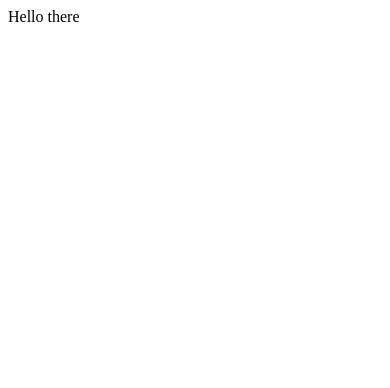
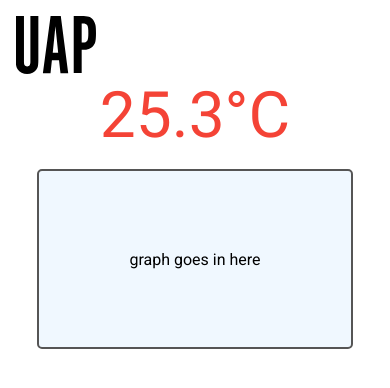
Before and after one commit to oliverwinburn/DIS12_IA2, a website: page pages/index.html in a window 390 px wide. Drawn offline with Linux system fonts and the light colour scheme; files that its build step writes are made by us from their sources.

Commit message:
generic boring web page (responsive!)

```diff
--- /dev/null
+++ b/css/global.css
@@ -0,0 +1,44 @@
+body, html {
+    margin: 0px;
+    font-family: Roboto;
+}
+
+.header {
+    display: flex;
+    flex-direction: column;
+}
+
+.logo img {
+    width: 5rem;
+    padding-left: 1rem;
+    padding-top: 1rem;
+}
+
+.content {
+    display: flex;
+    flex-direction: column;
+    align-items: center;
+    justify-content: flex-start;
+    flex-wrap: nowrap;
+    gap: 1rem;
+}
+
+.temp-display {
+    font-size: 4rem;
+}
+
+.alarm {
+    color: #f44336;
+}
+
+.chart {
+    background-color: aliceblue;
+    width: 80%;
+    max-width: 40rem;
+    aspect-ratio: 16/9;
+    border: 2px solid #555;
+    border-radius: 5px;
+    display: flex;
+    align-items: center;
+    justify-content: center;
+}
--- a/pages/index.html
+++ b/pages/index.html
@@ -1,13 +1,24 @@
 <!DOCTYPE html>
 <html lang="en">
+
 <head>
     <meta charset="UTF-8">
     <meta http-equiv="X-UA-Compatible" content="IE=edge">
     <meta name="viewport" content="width=device-width, initial-scale=1.0">
     <link rel="icon" type="image/png" href="/static/favicon.png">
+    <link rel="stylesheet" href="/dist/css/global.css">
+    <link href="https://fonts.googleapis.com/css2?family=Roboto&display=swap" rel="stylesheet">
     <title>UAP Warehouse Temperature Monitor</title>
 </head>
+
 <body>
-    <span>Hello there</span>
+    <div class="header">
+        <div class="logo"><img src="/static/logo.svg" alt="UAP Company Logo"></div>
+    </div>
+    <div class="content">
+        <div class="temp-display alarm"><span>25.3°C</span></div>
+        <div class="chart"><span>graph goes in here</span></div>
+    </div>
 </body>
+
 </html>
--- a/src/handler.ts
+++ b/src/handler.ts
@@ -9,8 +9,9 @@
     const args: Map<string, string> = new Map()
     url = decodeURI(url)
     const splitString = url.split("?")
+    url = splitString.at(0) || "/"
     if (splitString.length == 1) return { url, args }
-    const params = splitString.slice(1, -1).join('?').split("&")
+    const params = splitString.pop()?.split("&") || []
     for (let i = 0; i < params.length; i++) {
         const pair = params[i].split("=")
         if (pair[0] && pair[1]) args.set(pair[0], pair[1])
@@ -27,7 +28,6 @@
 
 export async function handleServer(request: IncomingMessage, response: ServerResponse) {
     const url = decodeURL(request.url || "/")
-
     // Should only be for static files
     const file = serverRoutes.get(url.url)
     if (file) {
@@ -44,6 +44,7 @@
         respond(response, 200, "text/json", readingsJSON)
     }
     else {
+        // could also redirect back to company website (or internal portal)
         response.writeHead(404).end();
     }
 }
```
Also changed, not shown: static/logo.svg (added).
